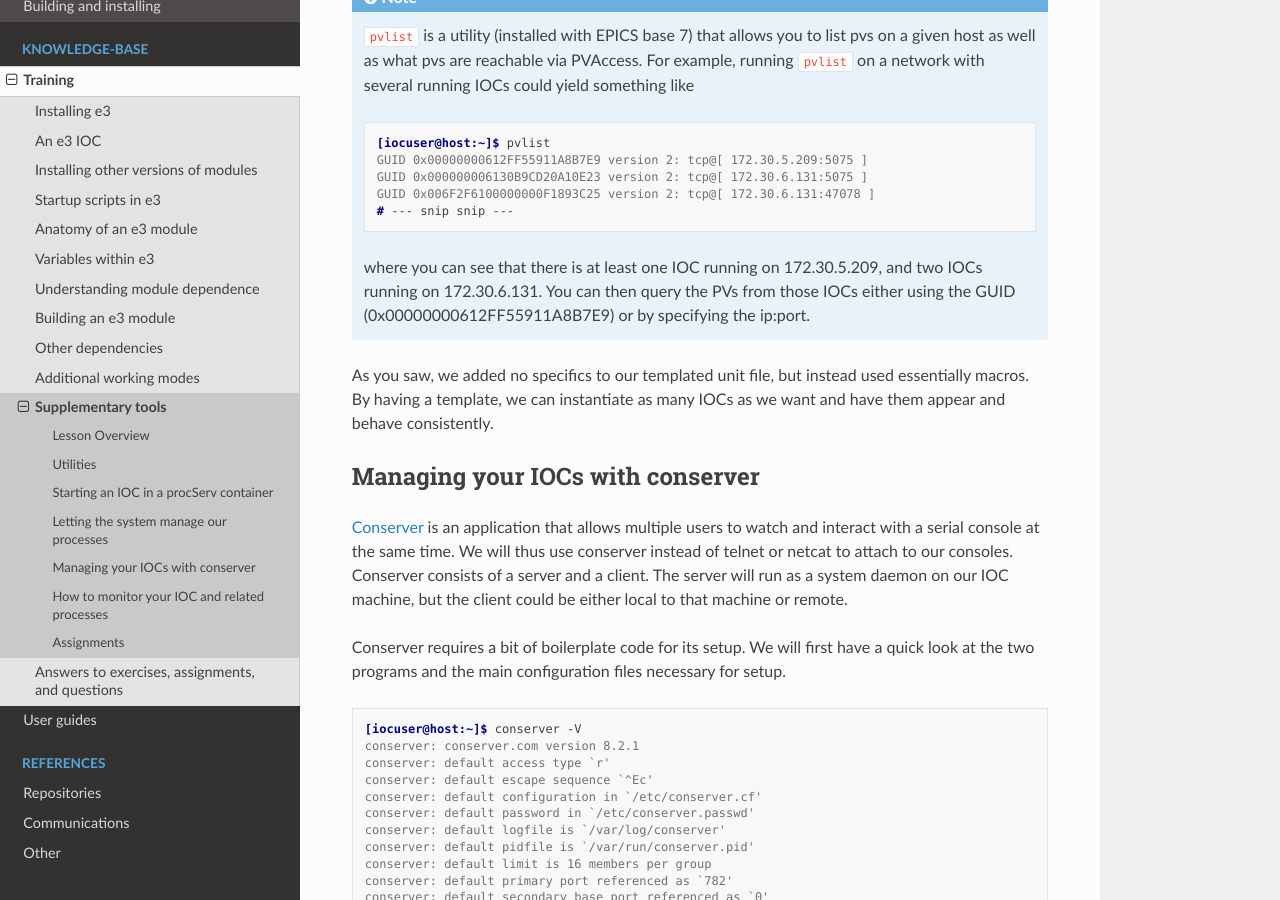
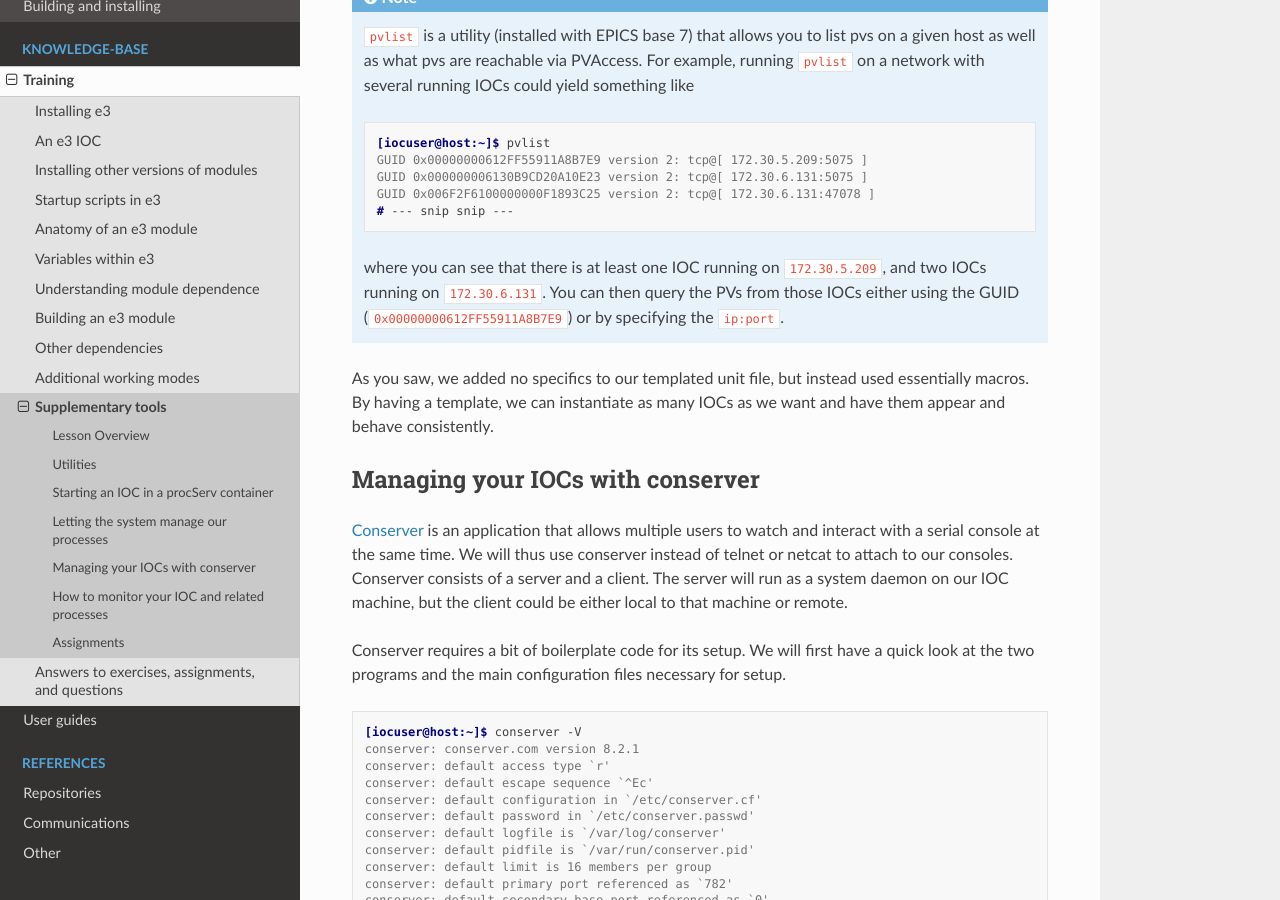
Before and after one commit to ttkorhonen/e3pages, a Sphinx documentation site: the page built from docs/kb/training/workbook/11_suppl_tools.md, in a window 1280 px wide and 900 px high, scrolled down 5595 px. Built offline with Sphinx 7.4.7 and the Read the Docs theme 2.0.0, drawn with Linux system fonts in a browser that asks for light colours.

````diff
--- a/docs/kb/training/workbook/11_suppl_tools.md
+++ b/docs/kb/training/workbook/11_suppl_tools.md
@@ -235,7 +235,7 @@ GUID 0x000000006130B9CD20A10E23 version 2: tcp@[ 172.30.6.131:5075 ]
 GUID 0x006F2F6100000000F1893C25 version 2: tcp@[ 172.30.6.131:47078 ]
 # --- snip snip ---
 ```
-where you can see that there is at least one IOC running on 172.30.5.209, and two IOCs running on 172.30.6.131. You can then query the PVs from those IOCs either using the GUID (0x00000000612FF55911A8B7E9) or by specifying the ip:port.
+where you can see that there is at least one IOC running on `172.30.5.209`, and two IOCs running on `172.30.6.131`. You can then query the PVs from those IOCs either using the GUID (`0x00000000612FF55911A8B7E9`) or by specifying the `ip:port`.
 :::
 
 As you saw, we added no specifics to our templated unit file, but instead used essentially macros. By having a template, we can instantiate as many IOCs as we want and have them appear and behave consistently.
````
